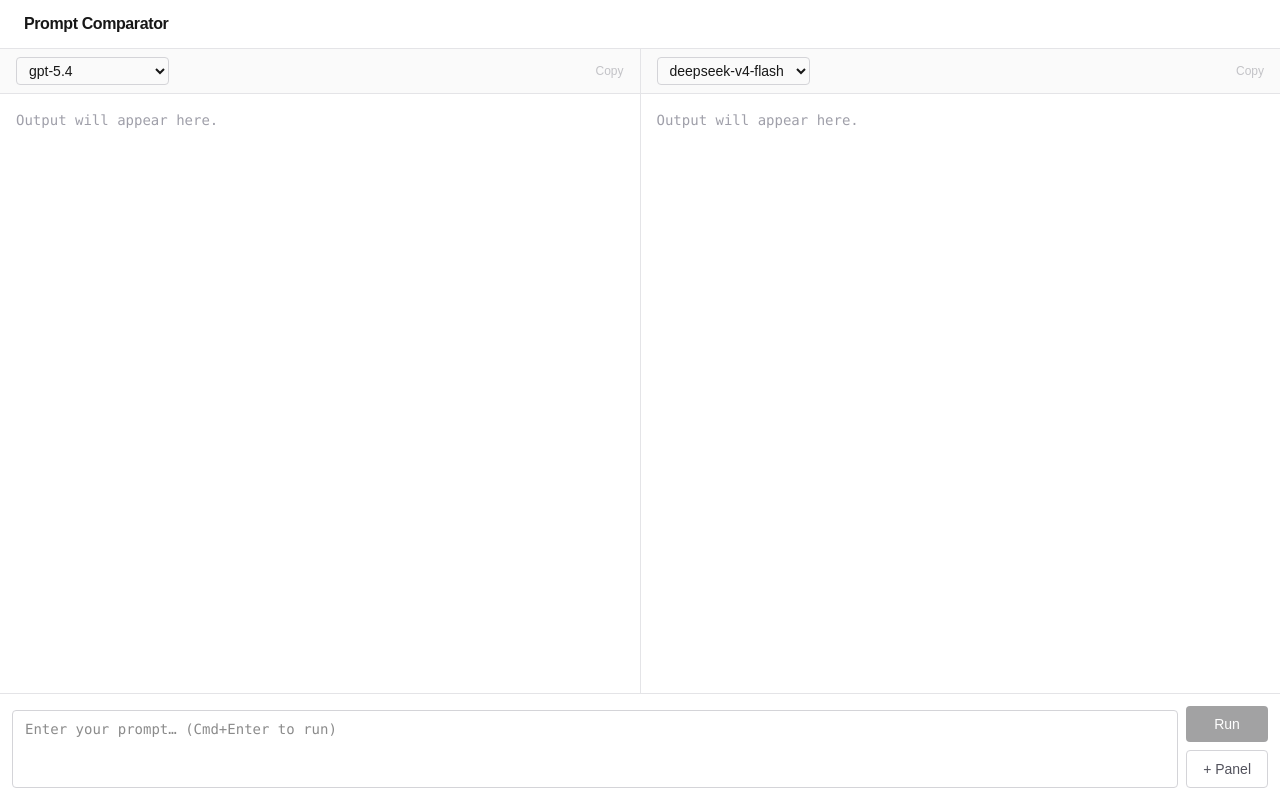
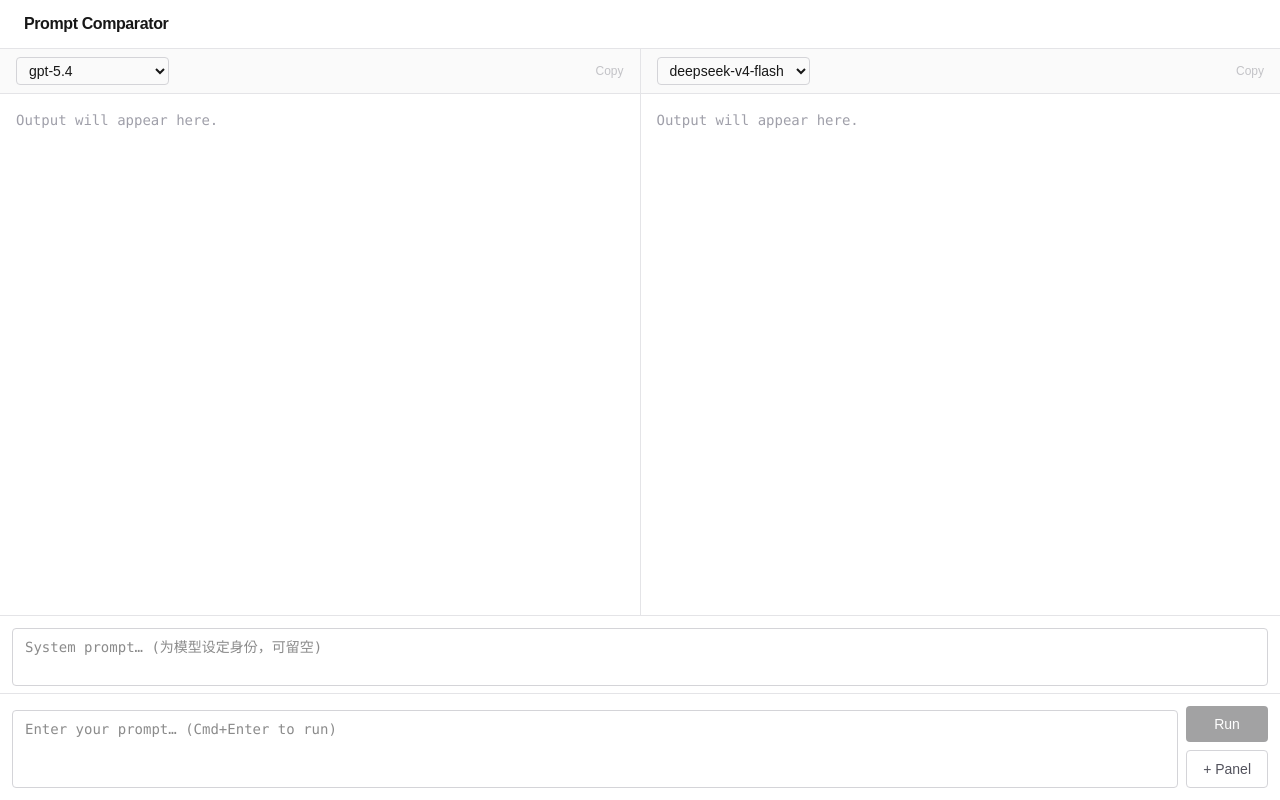
Before and after one commit to chada010/prompt-comparator, a Next.js app: page / in a window 1280 px wide. Built offline with nearby package versions, Linux system fonts and the light colour scheme.

Commit message:
feat: 新增 system prompt 输入框为模型设定统一身份

```diff
--- a/app/components/Comparator.tsx
+++ b/app/components/Comparator.tsx
@@ -67,6 +67,7 @@ export default function Comparator() {
     { id: 1, model: MODELS[1], output: "", loading: false },
   ]);
   const [prompt, setPrompt] = useState("");
+  const [systemPrompt, setSystemPrompt] = useState("");
 
   function handleModelChange(index: number, model: string) {
     setPanels((prev) =>
@@ -100,7 +101,7 @@ export default function Comparator() {
           const res = await fetch("/api/run", {
             method: "POST",
             headers: { "Content-Type": "application/json" },
-            body: JSON.stringify({ model, prompt }),
+            body: JSON.stringify({ model, prompt, systemPrompt }),
           });
 
           if (!res.ok || !res.body) {
@@ -162,6 +163,16 @@ export default function Comparator() {
         ))}
       </div>
 
+      <div className="shrink-0 border-t border-zinc-200 dark:border-zinc-800 px-3 pt-3">
+        <textarea
+          value={systemPrompt}
+          onChange={(e) => setSystemPrompt(e.target.value)}
+          placeholder="System prompt… (为模型设定身份，可留空)"
+          rows={2}
+          className="w-full resize-none rounded border border-zinc-300 dark:border-zinc-700 bg-transparent px-3 py-2 text-sm focus:outline-none focus:ring-1 focus:ring-zinc-400 font-mono"
+        />
+      </div>
+
       <div className="shrink-0 border-t border-zinc-200 dark:border-zinc-800 p-3 flex flex-col sm:flex-row gap-2 sm:items-end bg-background">
         <textarea
           value={prompt}
```
